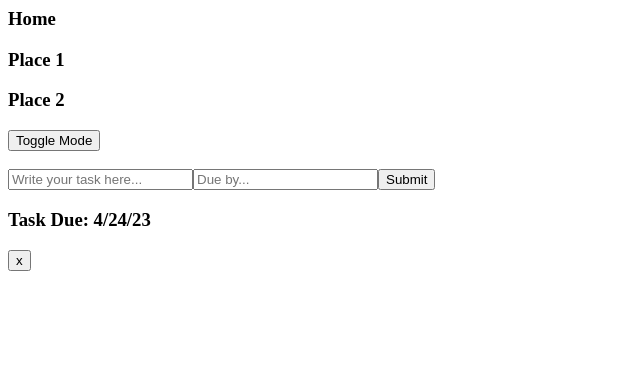
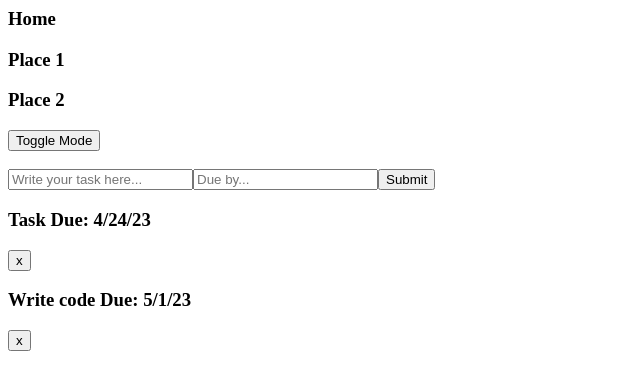
Before and after one commit to teklumezgebo/Productivity-Hub, a React (Create React App) app: page / in a window 1280 px wide. Shown: the top 390 px of the page, without its empty margins (0-640 px from the left). Built offline with nearby package versions, Linux system fonts and the light colour scheme; data requests are answered from the project's data file.

Commit message:
changes to form made

```diff
--- a/db.json
+++ b/db.json
@@ -3,7 +3,12 @@
     {
       "task": "Task",
       "due": "4/24/23",
-      "id": 1
+      "id": 2
+    },
+    {
+      "task": "Write code",
+      "due": "5/1/23",
+      "id": 3
     }
   ]
 }
--- a/src/components/App.js
+++ b/src/components/App.js
@@ -22,6 +22,7 @@ function App() {
 
   function filterList(id) {
     const filteredList = list.filter((task) => task.props.id !== id)
+    console.log(filteredList)
     setList(filteredList)
   }
 
--- a/src/components/TaskForm.js
+++ b/src/components/TaskForm.js
@@ -19,11 +19,8 @@ function TaskForm({ taskName, dueDate, onListChange, onTaskNameChange, onDueDate
     fetch('http://localhost:3000/tasks', postedTaskObj)
      .then(res => res.json())
      .then(task => {
-        console.log(task)
-        const displayTask = Object.values(task).map(() => {
-            return (<Task id={task[3]} key={task[2]} task={task[0]} dueDate={task[1]} onDelete={onDelete}/>)
-        })
-        onListChange(displayTask)
+        const displayedTask = (<Task id={task.id} key={task.id} task={task.task} dueDate={task.due} onDelete={onDelete}/>)
+        onListChange(displayedTask)
      })
   }
 
```
